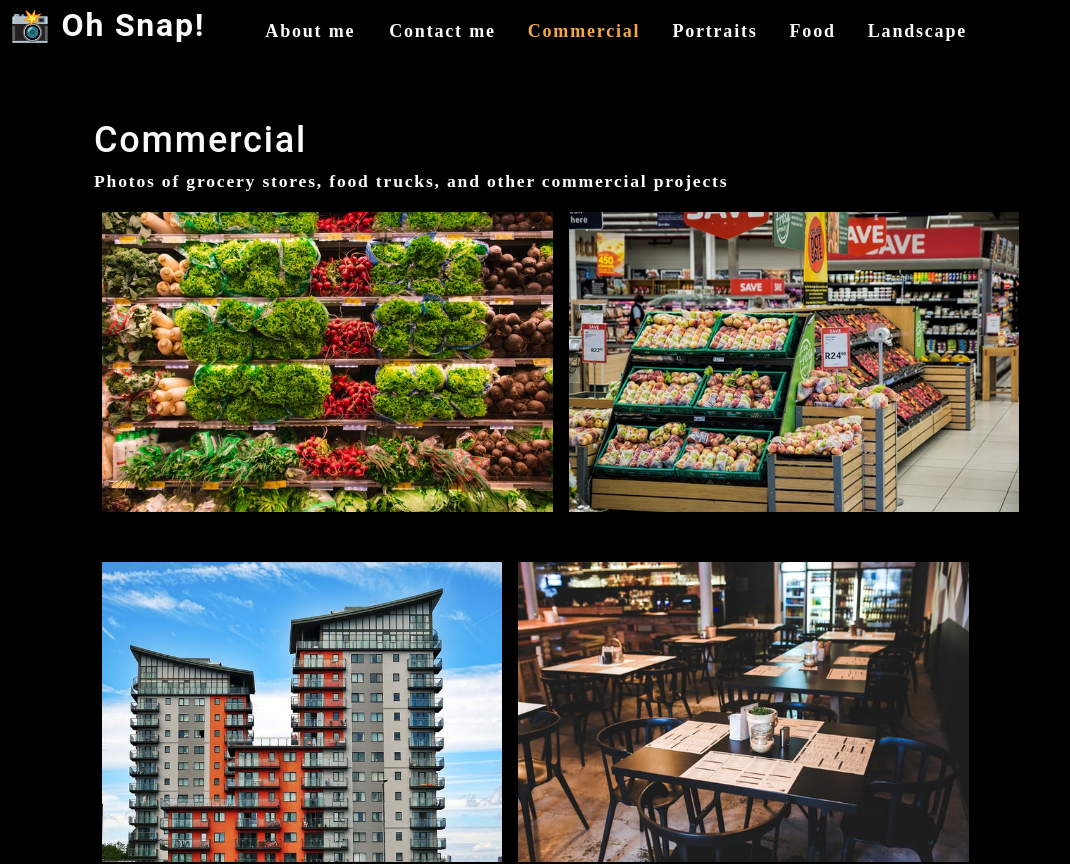
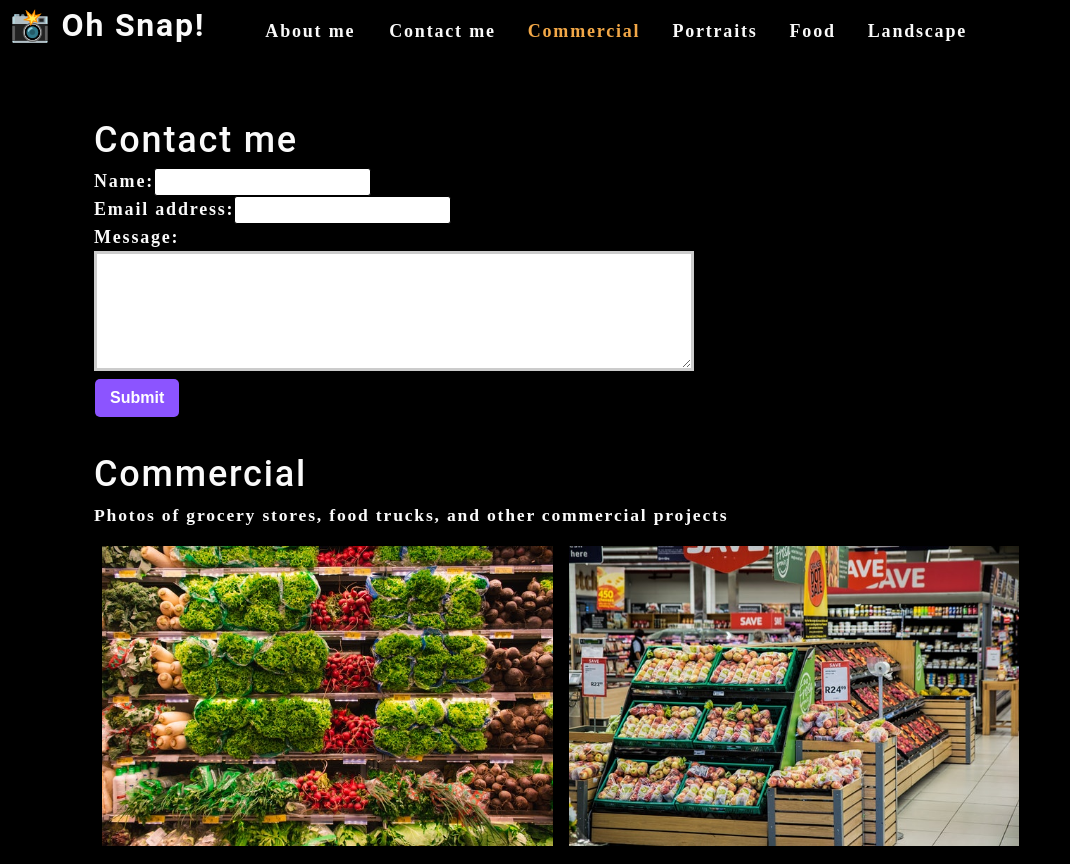
Before and after one commit to majdyjamal/photo-port, a React (Create React App) app: page / in a window 1280 px wide. Shown: the top 864 px of the page, without its empty margins (0-1070 px from the left). Built offline with nearby package versions, Linux system fonts and the light colour scheme.

Commit message:
Added validation

```diff
--- a/src/App.js
+++ b/src/App.js
@@ -3,6 +3,8 @@
 import About from './components/About';
 import Nav from './components/Nav';
 import Gallery from './components/Gallery';
+import ContactForm from './components/Contact';
+
 
 
 function App() {
@@ -20,6 +22,7 @@
     <div>
       <Nav categories = {categories} currentCategory= {currentCategory} setCurrentCategory={setCurrentCategory}></Nav>
       <main>
+        <ContactForm></ContactForm>
         <Gallery currentCategory= {currentCategory} ></Gallery>
         <About></About>
       </main>
--- a/src/components/Contact/index.js
+++ b/src/components/Contact/index.js
@@ -1,22 +1,66 @@
-import React from "react";
+import React, {useState} from "react";
+import { validateEmail } from '../../utils/helpers';
 
 const ContactForm = () => {
+    const [errorMessage, setErrorMessage] = useState('');
+    const [formState, setFormState] = useState({ name: '', email: '', message: '' });
+    const { name, email, message } = formState;
+
+
+    function handleChange(e) {
+
+
+        if (e.target.name === 'email') {
+            const isValid = validateEmail(e.target.value);
+            //console.log(isValid);
+            // isValid conditional statement
+            if (!isValid) {
+                setErrorMessage('Your email is invalid.');
+            } else {
+                setErrorMessage('');
+            }
+          } else {
+            if (!e.target.value.length) {
+                setErrorMessage(`${e.target.name} is required.`);
+            } else {
+                setErrorMessage('');
+            }
+          }
+          if (!errorMessage) {
+            setFormState({...formState, [e.target.name]: e.target.value })
+          }
+        //console.log('errorMessage', errorMessage);
+        //console.log(formState);
+    }
+
+    function handleSubmit(e) {
+        e.preventDefault();
+        console.log(formState);
+    }
+
+    // console.log(formState);
+
     return (
         <section>
             <h1>Contact me</h1>
-            <form id="contact-form">
+            <form id="contact-form" onSubmit={handleSubmit}>
                 <div>
                     <label htmlFor="name">Name:</label>
-                    <input type="text" name="name" />
+                    <input type="text" name="name"  defaultValue={name} onBlur={handleChange}/>
                 </div>
                 <div>
                     <label htmlFor="email">Email address:</label>
-                    <input type="email" name="email" />
+                    <input type="email" name="email"  defaultValue={email} onBlur={handleChange}/>
                 </div>
                 <div>
                     <label htmlFor="message">Message:</label>
-                    <textarea name="message" rows="5" />
+                    <textarea name="message" rows="5"  defaultValue={message} onBlur={handleChange}/>
                 </div>
+                {errorMessage && (
+                    <div>
+                        <p className="error-text">{errorMessage}</p>
+                    </div>
+                )}
 
                 <button type="submit">Submit</button>
 
```
